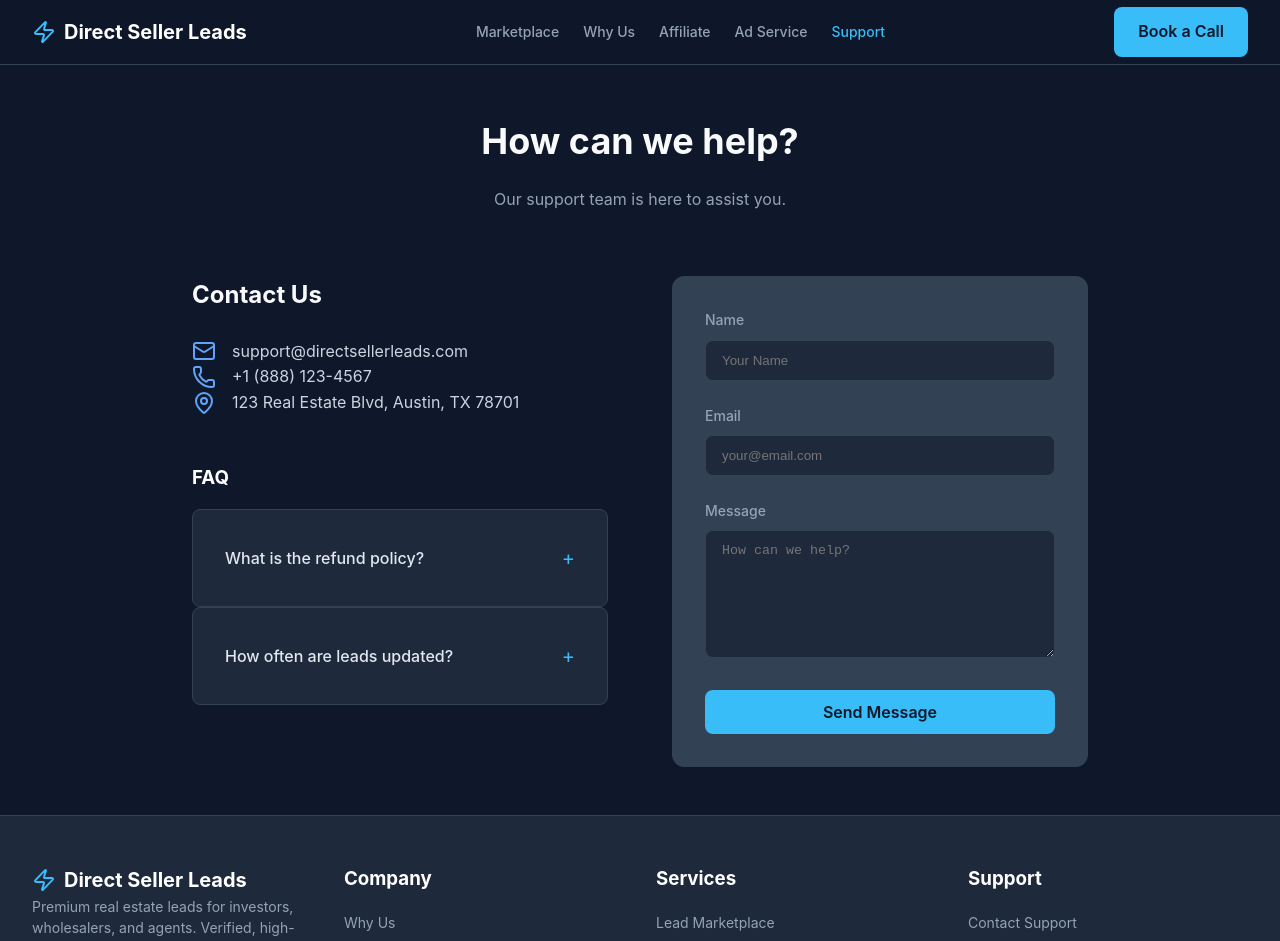
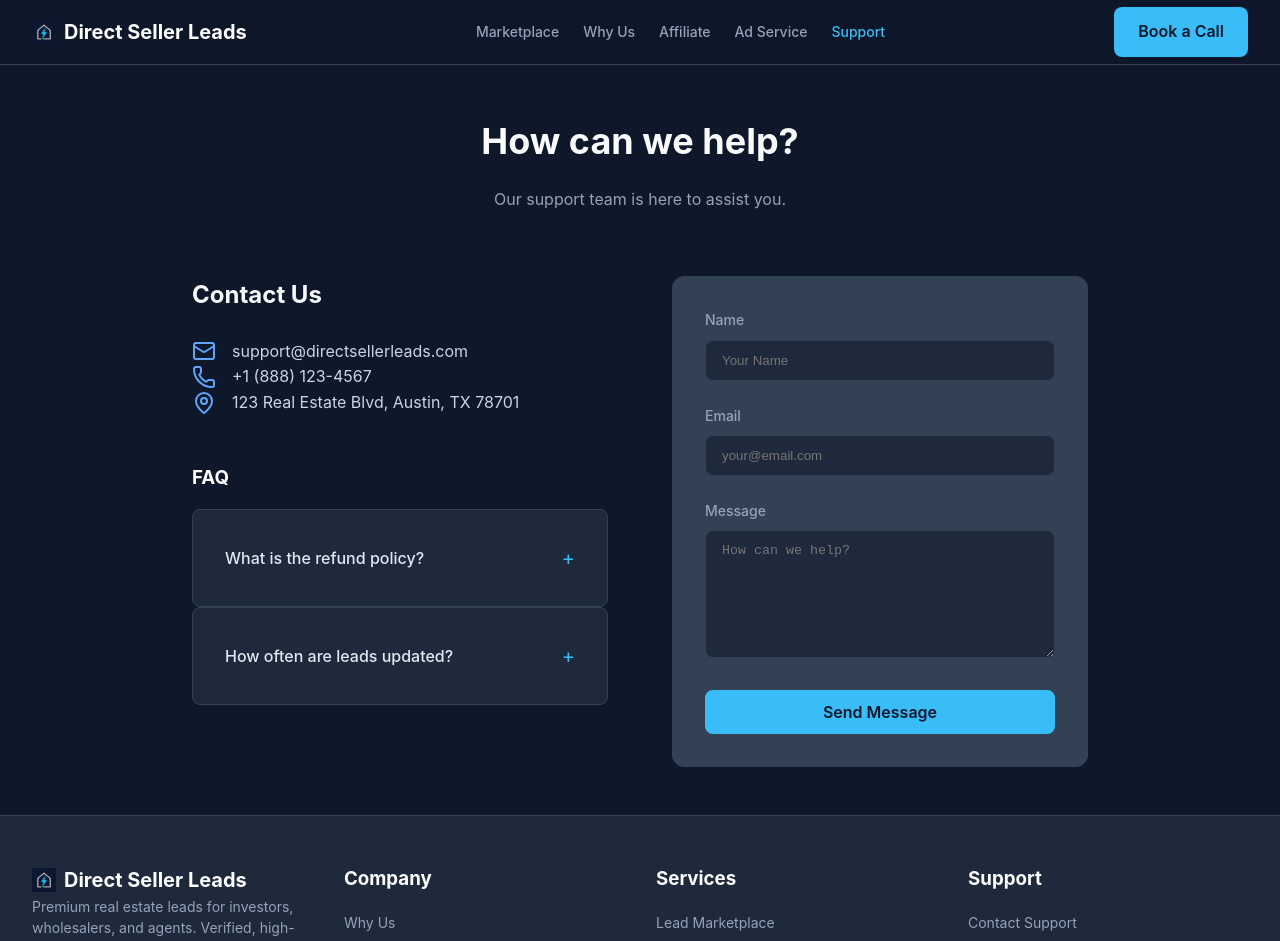
Before and after one commit to beastytitan18/directsellerleads, a React (Vite) app: page /support in a window 1280 px wide. Shown: the top 941 px of the page. Built offline with nearby package versions, Linux system fonts and the light colour scheme.

Commit message:
logo change

```diff
--- a/index.html
+++ b/index.html
@@ -2,9 +2,10 @@
 <html lang="en">
   <head>
     <meta charset="UTF-8" />
-    <link rel="icon" type="image/svg+xml" href="/vite.svg" />
+    <link rel="icon" type="image/png" href="/favicon.png" />
     <meta name="viewport" content="width=device-width, initial-scale=1.0" />
-    <title>dsl1</title>
+    <meta name="description" content="Direct Seller Leads - Get exclusive access to high-intent, off-market motivated seller leads. Double verified and ready to convert." />
+    <title>Direct Seller Leads | Exclusive Off-Market Real Estate Leads</title>
   </head>
   <body>
     <div id="root"></div>
--- a/src/components/Layout.jsx
+++ b/src/components/Layout.jsx
@@ -21,7 +21,7 @@ const Layout = ({ children }) => {
       <header className="main-header">
         <div className="container header-content">
           <Link to="/" className="logo">
-            <Zap className="text-accent" />
+            <img src="/favicon.png" alt="DSL Logo" className="w-6 h-6" />
             <span>Direct Seller Leads</span>
           </Link>
 
@@ -92,7 +92,7 @@ const Layout = ({ children }) => {
         <div className="container footer-grid">
           <div className="footer-brand">
             <Link to="/" className="logo">
-              <Zap className="text-accent" />
+              <img src="/favicon.png" alt="DSL Logo" className="w-6 h-6" />
               <span>Direct Seller Leads</span>
             </Link>
             <p className="footer-desc">
--- a/src/index.css
+++ b/src/index.css
@@ -2152,6 +2152,14 @@ details[open] summary::after {
   height: 1rem;
 }
 
+.w-6 {
+  width: 1.5rem;
+}
+
+.h-6 {
+  height: 1.5rem;
+}
+
 .mr-1 {
   margin-right: 0.25rem;
 }
```
Also changed, not shown: public/favicon.png (added).
